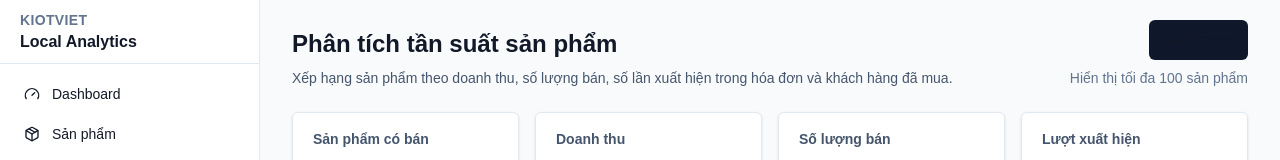
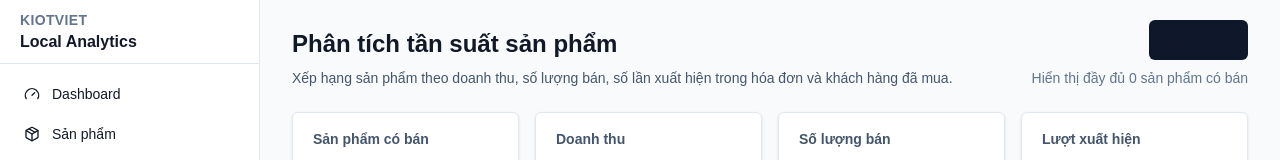
Before and after one commit to nekennick/YagamiDashboard, a Next.js app: page /analytics/product-frequency in a window 1280 px wide. Shown: the top 160 px of the page. Built offline with nearby package versions, Linux system fonts and the light colour scheme; no server answers; the database is empty.

Commit message:
Show all product frequency rows

```diff
--- a/app/analytics/product-frequency/page.tsx
+++ b/app/analytics/product-frequency/page.tsx
@@ -52,9 +52,7 @@ export default async function ProductFrequencyPage({ searchParams }: ProductFreq
       _count: { _all: true },
       _sum: { quantity: true, subtotal: true }
     });
-    const sortedProductGroups = productGroups
-      .sort((a, b) => sortProductGroups(a, b, sort))
-      .slice(0, 100);
+    const sortedProductGroups = productGroups.sort((a, b) => sortProductGroups(a, b, sort));
     const shownProductIds = sortedProductGroups.flatMap((item) => (item.productId ? [item.productId] : []));
     const [customerCounts, branchGroups, categories] = await Promise.all([
       prisma.invoiceItem.findMany({
@@ -175,7 +173,7 @@ export default async function ProductFrequencyPage({ searchParams }: ProductFreq
           >
             Xuất Excel
           </a>
-          <div className="text-sm text-slate-500">Hiển thị tối đa 100 sản phẩm</div>
+          <div className="text-sm text-slate-500">Hiển thị đầy đủ {formatNumber(data.productCount)} sản phẩm có bán</div>
         </div>
       </FadeIn>
 
```
